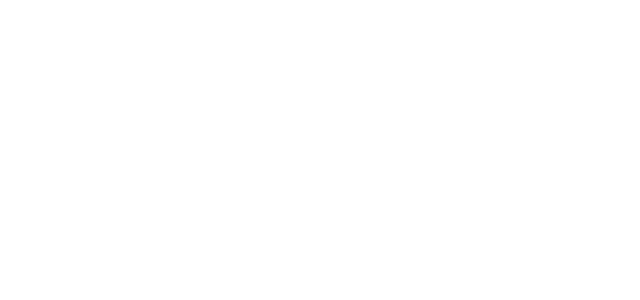
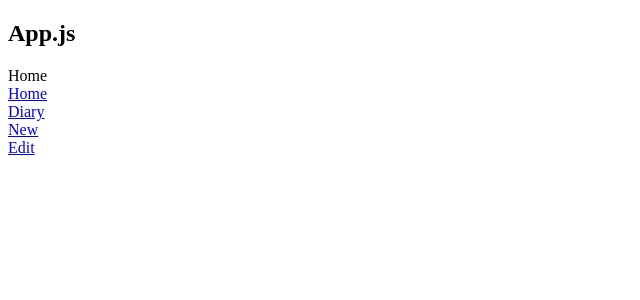
Before and after one commit to Skylar090807/emotion_diary, a React (Create React App) app: page / in a window 1280 px wide. Shown: the top 300 px of the page, without its empty margins (0-640 px from the left). Built offline with nearby package versions, Linux system fonts and the light colour scheme.

Commit message:
React-Router v6 페이지 라우팅 복습

```diff
--- a/package.json
+++ b/package.json
@@ -8,6 +8,7 @@
     "@testing-library/user-event": "^13.5.0",
     "react": "^17.0.2",
     "react-dom": "^17.0.2",
+    "react-router-dom": "6",
     "react-scripts": "5.0.0",
     "web-vitals": "^2.1.4"
   },
--- a/public/index.html
+++ b/public/index.html
@@ -5,16 +5,9 @@
     <link rel="icon" href="%PUBLIC_URL%/favicon.ico" />
     <meta name="viewport" content="width=device-width, initial-scale=1" />
     <meta name="theme-color" content="#000000" />
-    <meta
-      name="description"
-      content="Web site created using create-react-app"
-    />
+    <meta name="description" content="Web site created using create-react-app" />
     <link rel="apple-touch-icon" href="%PUBLIC_URL%/logo192.png" />
-    <!--
-      manifest.json provides metadata used when your web app is installed on a
-      user's mobile device or desktop. See https://developers.google.com/web/fundamentals/web-app-manifest/
-    -->
-    <link rel="manifest" href="%PUBLIC_URL%/manifest.json" />
+
     <!--
       Notice the use of %PUBLIC_URL% in the tags above.
       It will be replaced with the URL of the `public` folder during the build.
--- a/src/App.js
+++ b/src/App.js
@@ -1,7 +1,26 @@
+import { BrowserRouter, Route, Routes } from 'react-router-dom'
 import './App.css'
+import Home from './pages/Home'
+import New from './pages/New'
+import Edit from './pages/Edit'
+import Diary from './pages/Diary'
+import RouterTest from './components/RouterTest'
 
 function App() {
-  return <div className="App"></div>
+  return (
+    <BrowserRouter>
+      <div className="App">
+        <h2>App.js</h2>
+        <Routes>
+          <Route path="/" element={<Home />} />
+          <Route path="/new" element={<New />} />
+          <Route path="/edit" element={<Edit />} />
+          <Route path="/diary" element={<Diary />} />
+        </Routes>
+        <RouterTest />
+      </div>
+    </BrowserRouter>
+  )
 }
 
 export default App
--- /dev/null
+++ b/src/components/RouterTest.jsx
@@ -0,0 +1,18 @@
+import React from 'react'
+import { Link } from 'react-router-dom'
+
+const RouterTest = () => {
+  return (
+    <div>
+      <Link to={'/'}>Home</Link>
+      <br />
+      <Link to={'/diary'}>Diary</Link>
+      <br />
+      <Link to={'/new'}>New</Link>
+      <br />
+      <Link to={'/edit'}>Edit</Link>
+    </div>
+  )
+}
+
+export default RouterTest
--- a/src/index.js
+++ b/src/index.js
@@ -2,7 +2,6 @@
 import ReactDOM from 'react-dom'
 import './index.css'
 import App from './App'
-import reportWebVitals from './reportWebVitals'
 
 ReactDOM.render(
   <React.StrictMode>
@@ -14,4 +13,3 @@
 // If you want to start measuring performance in your app, pass a function
 // to log results (for example: reportWebVitals(console.log))
 // or send to an analytics endpoint. Learn more: https://bit.ly/CRA-vitals
-reportWebVitals()
--- /dev/null
+++ b/src/pages/Diary.jsx
@@ -0,0 +1,7 @@
+import React from 'react'
+
+const Diary = () => {
+  return <div>Diary</div>
+}
+
+export default Diary
--- /dev/null
+++ b/src/pages/Edit.jsx
@@ -0,0 +1,7 @@
+import React from 'react'
+
+const Edit = () => {
+  return <div>Edit</div>
+}
+
+export default Edit
--- /dev/null
+++ b/src/pages/Home.jsx
@@ -0,0 +1,7 @@
+import React from 'react'
+
+const Home = () => {
+  return <div>Home</div>
+}
+
+export default Home
--- /dev/null
+++ b/src/pages/New.jsx
@@ -0,0 +1,7 @@
+import React from 'react'
+
+const New = () => {
+  return <div>New</div>
+}
+
+export default New
--- a/src/reportWebVitals.js
+++ /dev/null
@@ -1,13 +0,0 @@
-const reportWebVitals = onPerfEntry => {
-  if (onPerfEntry && onPerfEntry instanceof Function) {
-    import('web-vitals').then(({ getCLS, getFID, getFCP, getLCP, getTTFB }) => {
-      getCLS(onPerfEntry);
-      getFID(onPerfEntry);
-      getFCP(onPerfEntry);
-      getLCP(onPerfEntry);
-      getTTFB(onPerfEntry);
-    });
-  }
-};
-
-export default reportWebVitals;
```
Also changed, not shown: 1 other file (tests, documents, lock files or other folders).
